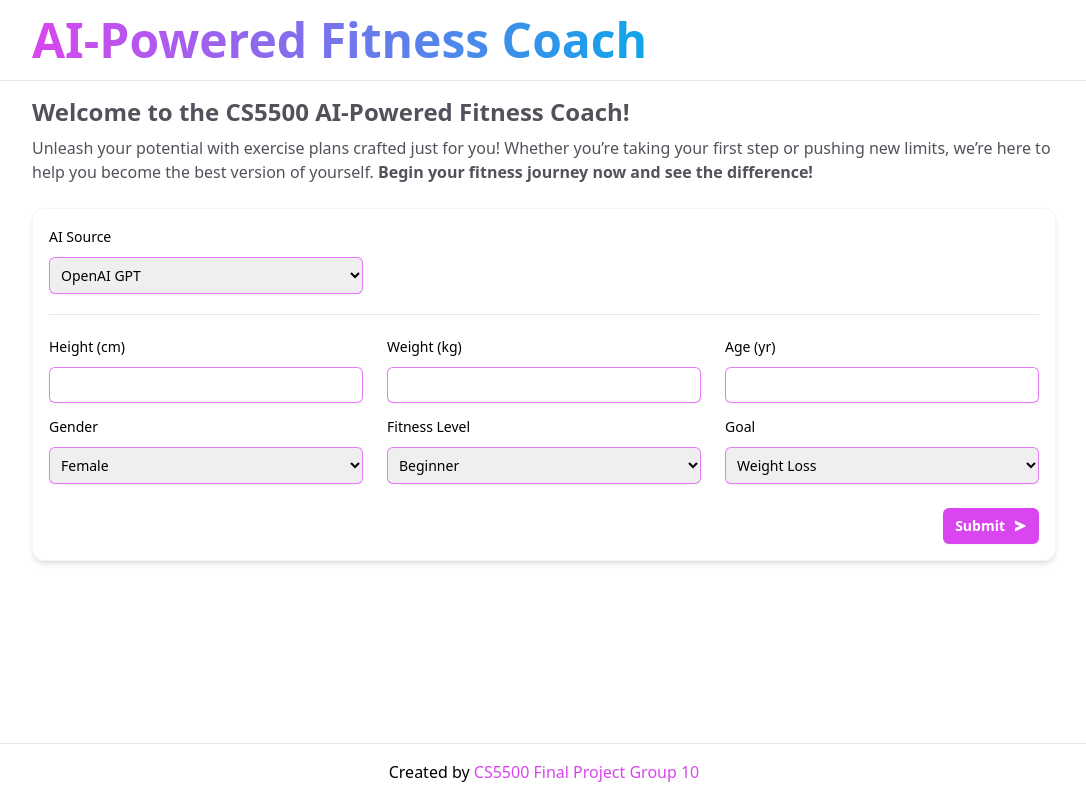
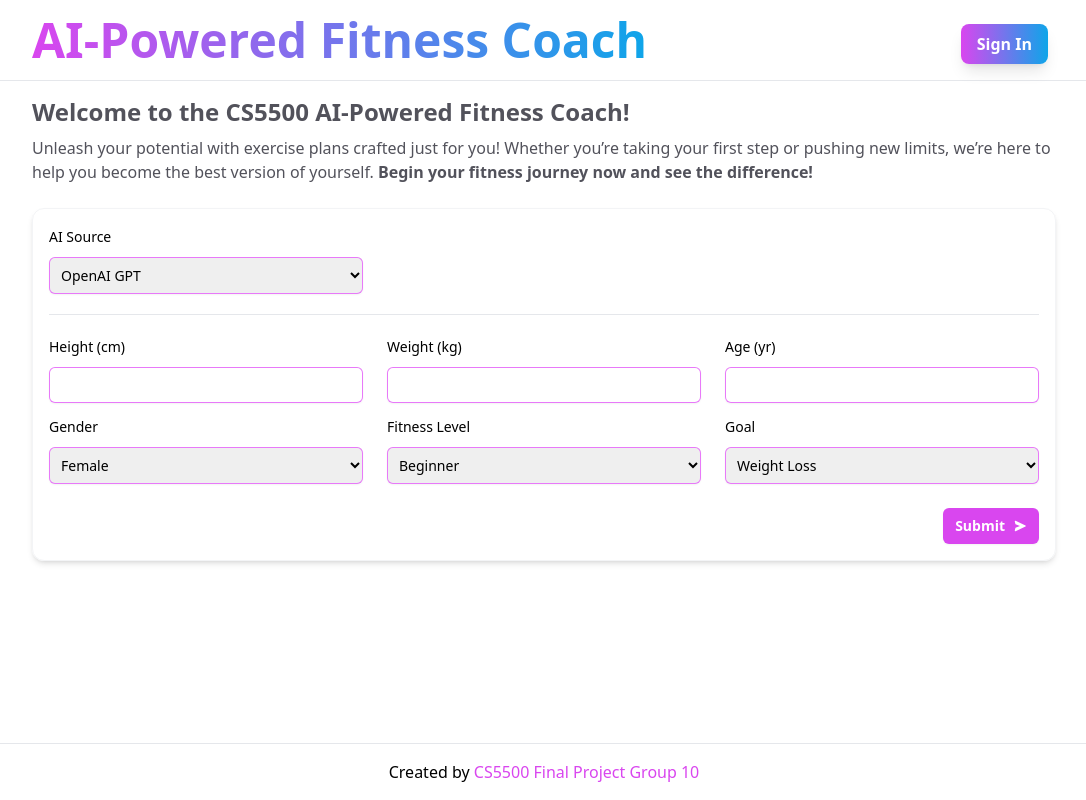
Before and after one commit to gstgrace/ai_fitness_coach_deploy_1208, a Next.js app: page / in a window 1280 px wide. Shown: the whole page, without its empty margins (96-1182 px from the left). Built offline with nearby package versions, Linux system fonts and the light colour scheme.

Commit message:
auth button frontend

```diff
--- /dev/null
+++ b/components/AuthButton.js
@@ -0,0 +1,24 @@
+import React, { useState } from "react";
+
+export default function AuthButton() {
+  const [isAuthenticated, setIsAuthenticated] = useState(false);
+
+  const handleAuth = () => {
+    if (isAuthenticated) {
+      // Add logout logic here
+      setIsAuthenticated(false);
+    } else {
+      // Add login logic here
+      setIsAuthenticated(true);
+    }
+  };
+
+  return (
+    <button
+      onClick={handleAuth}
+      className="px-4 py-2 rounded-lg text-white font-semibold bg-gradient-to-r from-[#d946ef] to-[#0ea5e9] hover:from-[#a23dc7] hover:to-[#087fbe] transition duration-300 ease-in-out shadow-lg"
+    >
+      {isAuthenticated ? "Sign Out" : "Sign In"}
+    </button>
+  );
+}
--- a/components/Header.js
+++ b/components/Header.js
@@ -1,16 +1,19 @@
 import React from "react";
+import AuthButton from "./AuthButton";
 
 export default function Header() {
   return (
-    <div className={"p-4 border-b fixed w-full z-50 bg-white"}>
-      <div className={"max-w-5xl mx-auto text-left"}>
+    <div className="p-4 border-b fixed w-full z-50 bg-white">
+      <div className="max-w-5xl mx-auto relative">
         <h1
-          className={
-            "inline-block text-transparent bg-clip-text text-5xl font-bold bg-gradient-to-r from-[#d946ef] to-[#0ea5e9]"
-          }
+          className="inline-block text-transparent bg-clip-text text-5xl font-bold bg-gradient-to-r from-[#d946ef] to-[#0ea5e9]"
         >
           AI-Powered Fitness Coach
         </h1>
+        {/* AuthButton positioned at the top-right */}
+        <div className="absolute top-0 right-0 mt-2 mr-2">
+          <AuthButton />
+        </div>
       </div>
     </div>
   );
--- /dev/null
+++ b/components/form/Login.js
@@ -0,0 +1,40 @@
+import Layout from '../components/layout'
+import { getCookie } from 'cookies-next';
+import Link from 'next/link'
+import { useRouter } from 'next/router'
+
+export default function LoginPage( {username} ) {
+    const router = useRouter()
+    const { msg } = router.query
+    return (
+        <Layout pageTitle="Login">
+            <Link href="/">Home</Link><br/>
+            {msg ?
+                <h3 className="red">{msg}</h3>
+            :
+                <></>
+            }
+            <h2>Log in</h2>
+            <form action='/api/login' method='POST'>
+                <input minLength="3" name="username" id="username" type="text" placeholder='username' required></input><br/>
+                <input minLength="5" name="password" id="password" type="password" placeholder='password' required></input><br/>
+                <input type="submit" value="Login"/>
+            </form>
+        </Layout>
+    );
+}
+
+export async function getServerSideProps(context) {
+    const req = context.req
+    const res = context.res
+    var username = getCookie('username', { req, res });
+    if (username != undefined){
+        return {
+            redirect: {
+                permanent: false,
+                destination: "/"
+            }
+        }
+    }
+    return { props: {username:false} };
+};
```
